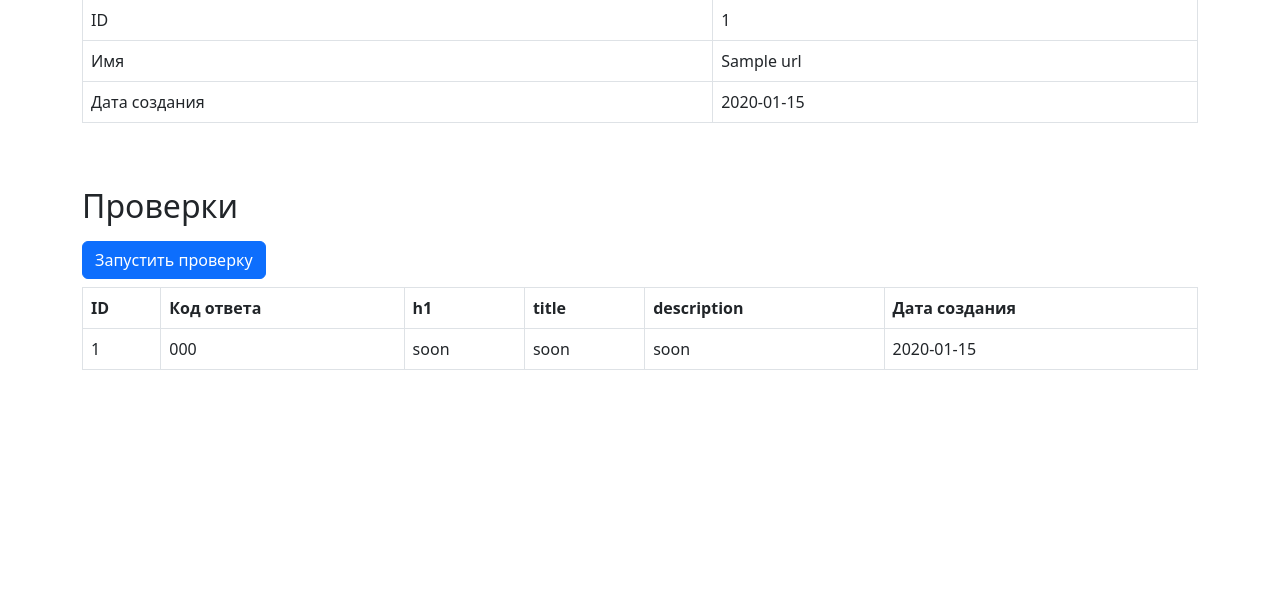
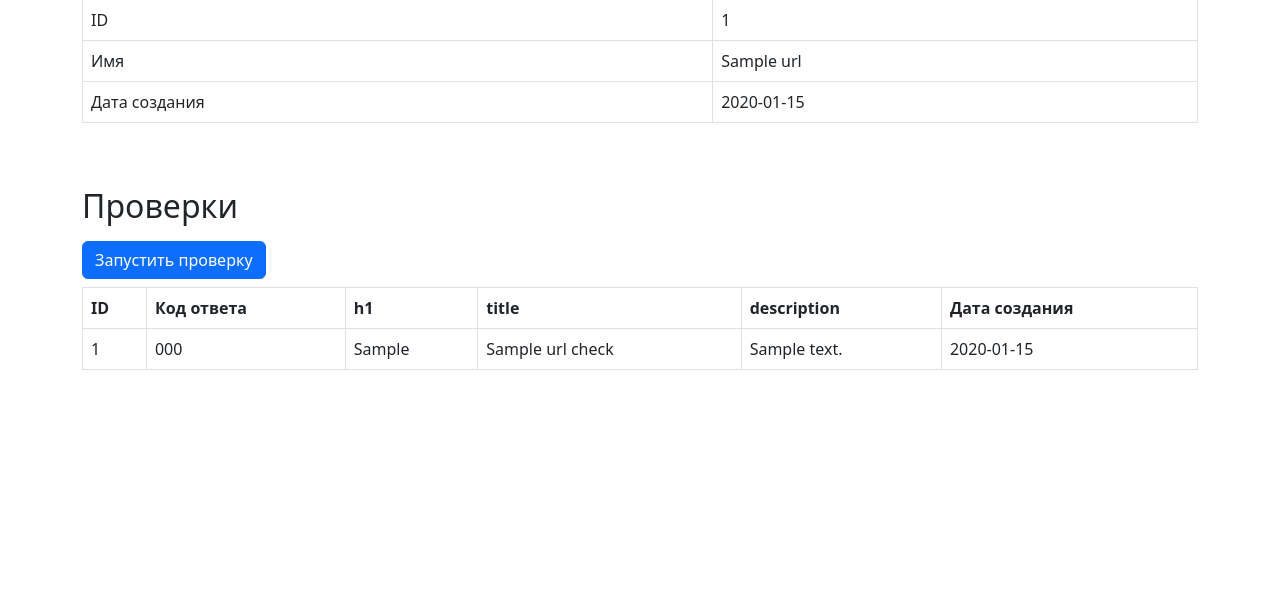
Before and after one commit to zluuba/python-project-83, a Flask app: page /urls/1 in a window 1280 px wide. Shown: the part 129-739 px from the top of the page. Run offline with Flask 2, Linux system fonts and the light colour scheme; a database or web service that is not in the repository returns one stand-in record (values such as "Sample title"); some libraries are stand-ins or nearby versions.

Commit message:
Feat: add h1, title, description displaying

```diff
--- a/page_analyzer/templates/url.html
+++ b/page_analyzer/templates/url.html
@@ -54,9 +54,9 @@
                                 <tr>
                                     <td>{{ check.id }}</td>
                                     <td>{{ check.status_code }}</td>
-                                    <td>soon</td>
-                                    <td>soon</td>
-                                    <td>soon</td>
+                                    <td>{% if check.h1 %}{{ check.h1 }}{% endif %}</td>
+                                    <td>{% if check.title %}{{ check.title }}{% endif %}</td>
+                                    <td>{% if check.description %}{{ check.description }}{% endif %}</td>
                                     <td>{{ data.created_at.strftime('%Y-%m-%d') }}</td>
                                 </tr>
                             {% endfor %}
--- a/page_analyzer/templates/urls.html
+++ b/page_analyzer/templates/urls.html
@@ -1,6 +1,6 @@
 {% extends "layout.html" %}
 
-{% block body %}c
+{% block body %}
 
     <main class="flex-grow-1">
         <div class="container-lg mt-3">
```
